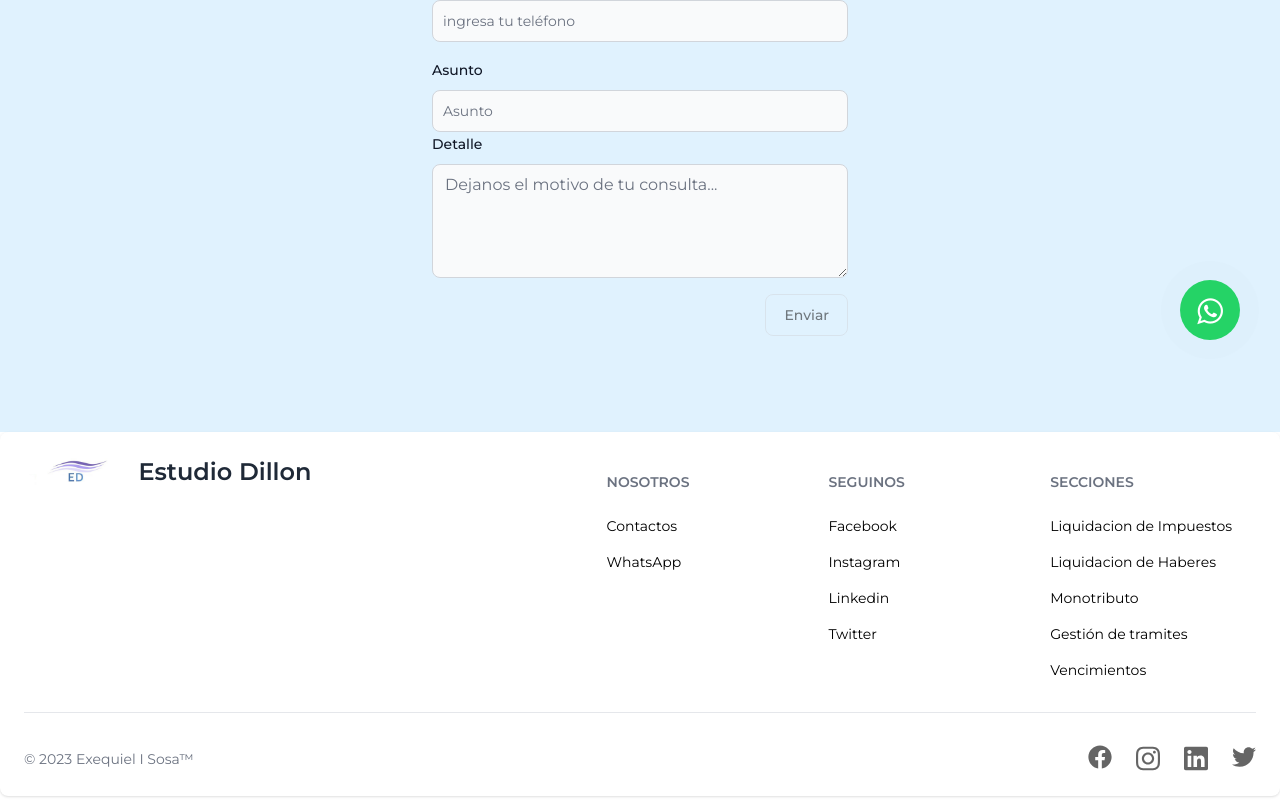
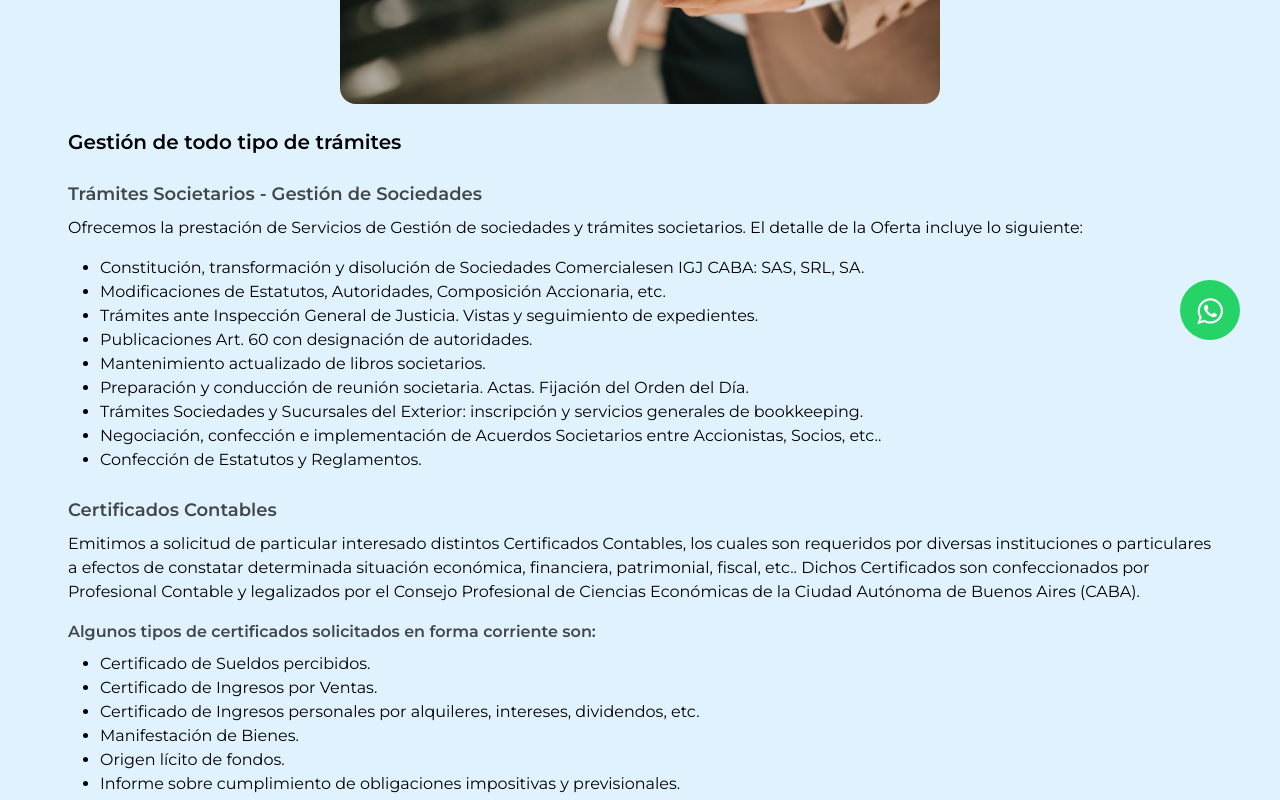
Before and after one commit to exequielsosa/estudio-dillon, a Next.js app: page /tramites in a window 1280 px wide. Shown: the part 420-1220 px from the top of the page. Built offline with nearby package versions, Linux system fonts and the light colour scheme.

Commit message:
finish tramites seccion

```diff
--- a/pages/contacto.js
+++ b/pages/contacto.js
@@ -1,19 +1,25 @@
 /* eslint-disable @next/next/no-img-element */
 import Head from "next/head";
-import HeaderImage from "../components/headerImage"
+import HeaderImage from "../components/headerImage";
 
 const Contacto = () => {
   return (
     <>
       <Head>
-        <title>Estudio Contable Dillon - Contacto</title>
-        <meta name="description" content="La mejor atención y asesoramiento" />
+        <title>
+          Contacto - Estudio Contable Dillon | Estudio Contable Integral
+        </title>
+        <meta
+          name="description"
+          content="Desde hace mas de veinte años brindamos soluciones contables integrales a empresas, instituciones y particulares. Contáctenos aquí y comencemos hoy mismo."
+        />
         <meta name="viewport" content="width=device-width, initial-scale=1" />
         <meta name="robots" content="index,follow" />
         <link rel="icon" href="/favicon.ico" />
+        <link rel="canonical" href="https://estudio-dillon.com.ar/contacto" />
       </Head>
       <main>
-      <HeaderImage image="/imageContact.jpg"/>
+        <HeaderImage image="/imageContact.jpg" />
         <div className="flex w-full justify-center flex-col items-center">
           <div className="flex justify-center flex-col w-11/12">
             <section className="articles">
--- a/pages/monotributo.js
+++ b/pages/monotributo.js
@@ -1,26 +1,61 @@
 import Head from "next/head";
+import HeaderImage from "@/components/headerImage";
 
 const Monotributo = () => {
   return (
     <>
       <Head>
-        <title>Estudio Contable Dillon - Monotributo</title>
-        <meta name="description" content="La mejor atención y asesoramiento" />
+      <title>
+          Monotributo - Estudio Contable Dillon | Estudio Contable
+          Integral
+        </title>
+        <meta name="description" content="En el caso de las Pequeños emprendimientos, cada caso es particular, por lo que se le brinda un trato personalizado y con la mayor rigurosidad profesional, con la experiencia adquirida de otras empresas" />
         <meta name="viewport" content="width=device-width, initial-scale=1" />
         <meta name="robots" content="index,follow" />
         <link rel="icon" href="/favicon.ico" />
+        <link rel="canonical" href="https://estudio-dillon.com.ar/monotributo" />
       </Head>
       <main>
-        <p>Monotributo</p>
+        <HeaderImage image="/monotributo.webp" />
+        <div className="flex w-full justify-center flex-col items-center mb-10">
+          <div className="flex justify-center flex-col w-11/12">
+            <article>
+              <h1 className="mt-6 mb-6 text-xl font-semibold">
+                Servicios especiales para Monotributistas
+              </h1>
+              <p>
+                Brindamos asesoramiento integral a monotributistas. Realizamos
+                un seguimiento personalizado de la situación de nuestros
+                clientes, manteniendo actualizado el monto de facturación a fin
+                de adelantarse a recategorizaciones o exclusiones.
+                <br />
+                <br /> Contamos con herramientas web que permiten un seguimiento
+                online de las gestiones realizadas por el estudio. <br />
+                <br /> Ofrecemos la posibilidad de realizar las facturas
+                electrónicas a través de webservices.
+                <br />
+                <br />
+                Ayudamos al cumplimiento de tus obligaciones con AFIP y otros
+                organismos, evitando el pago de multas por incumplimientos y
+                aprovechando las facilidades vigentes para cada tipo de
+                actividad o forma jurídica..
+              </p>
+              <h2 className="mt-6 mb-4 text-lg font-semibold opacity-70">
+                Trámites para Monotributistas:
+              </h2>
+              <ul className="list-disc ml-8">
+                <li>Alta de monotributo</li>
+                <li>Recategorización</li>
+                <li>Seguimiento online de tu facturación</li>
+                <li>Convenio Multilateral</li>
+                <li>Ingresos Brutos</li>
+              </ul>
+            </article>
+          </div>
+        </div>
       </main>
     </>
   );
 };
 
-// export async function getServerSideProps() {
-//   return {
-//     props: {},
-//   };
-// }
-
 export default Monotributo;
--- a/pages/sueldos.js
+++ b/pages/sueldos.js
@@ -5,11 +5,18 @@ const Sueldos = () => {
   return (
     <>
       <Head>
-        <title>Estudio Contable Dillon - Sueldos</title>
-        <meta name="description" content="La mejor atención y asesoramiento" />
+        <title>
+          Liquidacion de Sueldos - Estudio Contable Dillon | Estudio Contable
+          Integral
+        </title>
+        <meta
+          name="description"
+          content="La tercerización de la liquidación de sueldos en las empresas ayuda a las mismas en no tener que estar actualizándose en la normativa y problemática laboral"
+        />
         <meta name="viewport" content="width=device-width, initial-scale=1" />
         <meta name="robots" content="index,follow" />
         <link rel="icon" href="/favicon.ico" />
+        <link rel="canonical" href="https://estudio-dillon.com.ar/sueldos" />
       </Head>
       <main>
         <HeaderImage image="/sueldos.jpg" />
@@ -33,7 +40,9 @@ const Sueldos = () => {
                   forma idónea para su compañía.
                 </p>
                 <br />
-                <h3 className="mt-1 mb-2 text-lg font-semibold opacity-70">Incorporación de personal:</h3>
+                <h3 className="mt-1 mb-2 text-lg font-semibold opacity-70">
+                  Incorporación de personal:
+                </h3>
                 <ul className="list-disc ml-8">
                   <li>Trámite de obtención de CUIL</li>
                   <li>Obtención de exámenes preocupacionales</li>
@@ -44,7 +53,9 @@ const Sueldos = () => {
                   <li>Confección de legajo del empleado</li>
                 </ul>
                 <br />
-                <h3 className="mt-1 mb-2 text-lg font-semibold opacity-70">Administración de personal:</h3>
+                <h3 className="mt-1 mb-2 text-lg font-semibold opacity-70">
+                  Administración de personal:
+                </h3>
                 <ul className="list-disc ml-8">
                   <li>Inscripciones como empleador</li>
                   <li>
--- a/pages/tramites.js
+++ b/pages/tramites.js
@@ -1,26 +1,113 @@
 import Head from "next/head";
+import HeaderImage from "@/components/headerImage";
 
 const Tramites = () => {
   return (
     <>
       <Head>
-        <title>Estudio Contable Dillon - Tramites</title>
-        <meta name="description" content="La mejor atención y asesoramiento" />
+        <title>
+          Gestión de trámites - Estudio Contable Dillon | Estudio Contable
+          Integral
+        </title>
+        <meta
+          name="description"
+          content="En cualquier tipo de emprendimiento es importante un buen asesoramiento a la hora de gestionar sus trámites, tanto para obtener los resultados esperados, como para no tener innecesaria perdidas de tiempo.Poseemos experiencia en todo tipo de trámites societarios y certificados contables"
+        />
         <meta name="viewport" content="width=device-width, initial-scale=1" />
         <meta name="robots" content="index,follow" />
         <link rel="icon" href="/favicon.ico" />
+        <link rel="canonical" href="https://estudio-dillon.com.ar/tramites" />
       </Head>
       <main>
-        <p>Tramites</p>
+        <HeaderImage image="/tramites.jpg" />
+        <div className="flex w-full justify-center flex-col items-center mb-10">
+          <div className="flex justify-center flex-col w-11/12">
+            <section className="main">
+              <section className="articles">
+                <h1 className="mt-6 mb-6 text-xl font-semibold">
+                  Gestión de todo tipo de trámites
+                </h1>
+                <article>
+                  <h2 className="mt-6 mb-2 text-lg font-semibold opacity-70">
+                    Trámites Societarios - Gestión de Sociedades
+                  </h2>
+                  <p className="mb-4">
+                    Ofrecemos la prestación de Servicios de Gestión de
+                    sociedades y trámites societarios. El detalle de la Oferta
+                    incluye lo siguiente:
+                  </p>
+                  <ul className="list-disc ml-8 mb-6">
+                    <li>
+                      Constitución, transformación y disolución de Sociedades
+                      Comercialesen IGJ CABA: SAS, SRL, SA.
+                    </li>
+                    <li>
+                      Modificaciones de Estatutos, Autoridades, Composición
+                      Accionaria, etc.
+                    </li>
+                    <li>
+                      Trámites ante Inspección General de Justicia. Vistas y
+                      seguimiento de expedientes.
+                    </li>
+                    <li>
+                      Publicaciones Art. 60 con designación de autoridades.
+                    </li>
+                    <li>Mantenimiento actualizado de libros societarios.</li>
+                    <li>
+                      Preparación y conducción de reunión societaria. Actas.
+                      Fijación del Orden del Día.
+                    </li>
+                    <li>
+                      Trámites Sociedades y Sucursales del Exterior: inscripción
+                      y servicios generales de bookkeeping.
+                    </li>
+                    <li>
+                      Negociación, confección e implementación de Acuerdos
+                      Societarios entre Accionistas, Socios, etc..
+                    </li>
+                    <li>Confección de Estatutos y Reglamentos.</li>
+                  </ul>
+                </article>
+                <article>
+                  <h2 className="mt-6 mb-2 text-lg font-semibold opacity-70">
+                    Certificados Contables
+                  </h2>
+                  <p className="mb-4">
+                    Emitimos a solicitud de particular interesado distintos
+                    Certificados Contables, los cuales son requeridos por
+                    diversas instituciones o particulares a efectos de constatar
+                    determinada situación económica, financiera, patrimonial,
+                    fiscal, etc.. Dichos Certificados son confeccionados por
+                    Profesional Contable y legalizados por el Consejo
+                    Profesional de Ciencias Económicas de la Ciudad Autónoma de
+                    Buenos Aires (CABA).
+                  </p>
+                  <p className="mb-2 font-semibold opacity-70">
+                    Algunos tipos de certificados solicitados en forma corriente
+                    son:
+                  </p>
+                  <ul className="list-disc ml-8 mb-6">
+                    <li>Certificado de Sueldos percibidos.</li>
+                    <li>Certificado de Ingresos por Ventas.</li>
+                    <li>
+                      Certificado de Ingresos personales por alquileres,
+                      intereses, dividendos, etc.
+                    </li>
+                    <li>Manifestación de Bienes.</li>
+                    <li>Origen lícito de fondos.</li>
+                    <li>
+                      Informe sobre cumplimiento de obligaciones impositivas y
+                      previsionales.
+                    </li>
+                  </ul>
+                </article>
+              </section>
+            </section>
+          </div>
+        </div>
       </main>
     </>
   );
 };
 
-// export async function getServerSideProps() {
-//   return {
-//     props: {},
-//   };
-// }
-
 export default Tramites;
```
Also changed, not shown: public/calendarioVencimientos2023.png (added), public/monotributo.webp (added).
